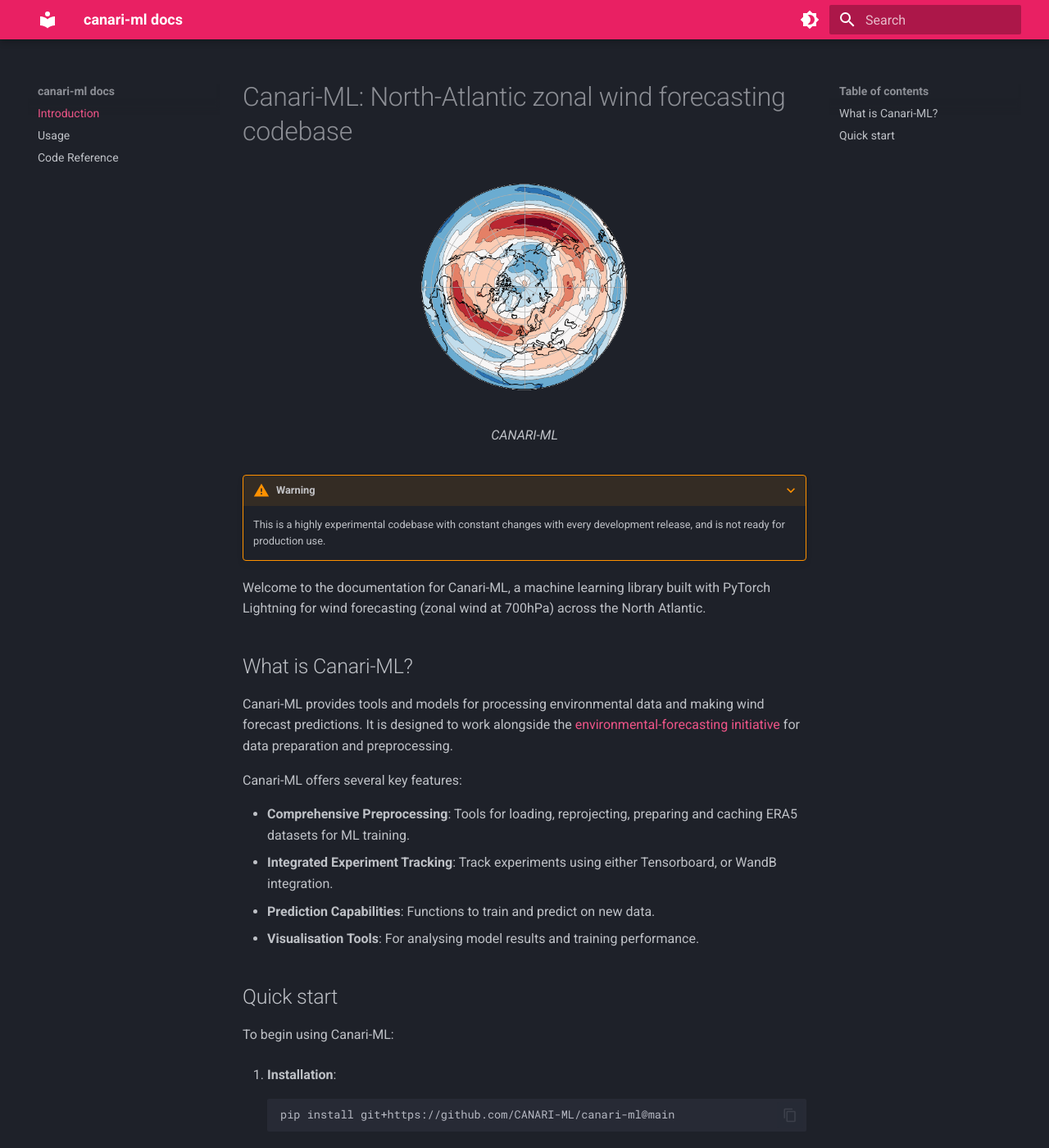
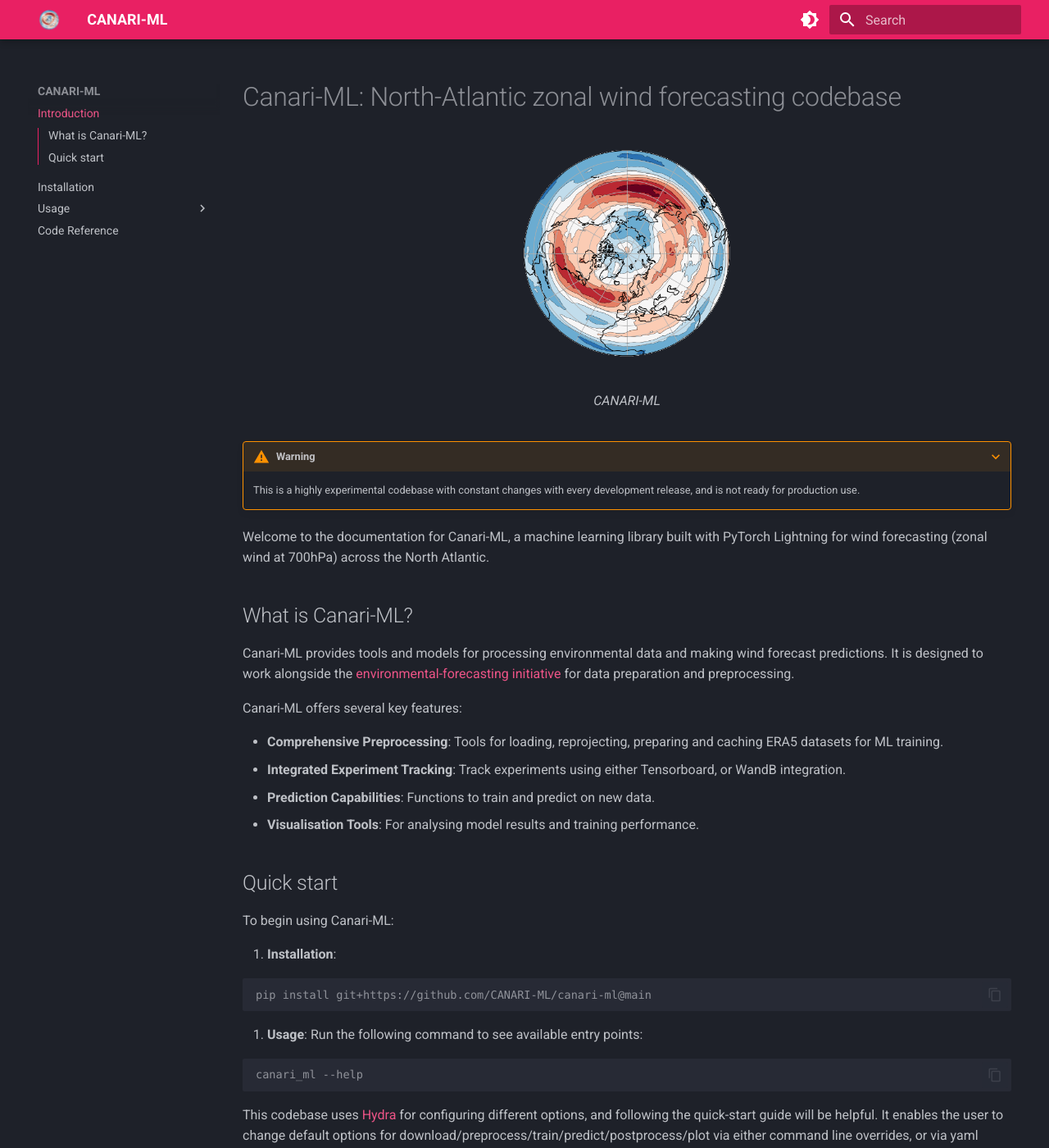
Before and after one commit to CANARI-ML/canari-ml, an MkDocs documentation site: the page built from docs/index.md, in a window 1280 px wide and 1400 px high. Shown: the whole window at 82% size. Built offline with MkDocs 1.6.1 and Material for MkDocs 9.7.7, drawn with Linux system fonts in a browser that asks for light colours; some web fonts are replaced; plug-ins that fetch from the network failed and are left out; some of the changed text lies outside the part shown.

Commit message:
docs: Significant mkdocs configuration updates, add plugins/extensions
Refs: #28

````diff
--- a/docs/index.md
+++ b/docs/index.md
@@ -26,13 +26,15 @@
 To begin using Canari-ML:
 
 1. **Installation**:
-``` bash
+
+``` console
 pip install git+https://github.com/CANARI-ML/canari-ml@main
 ```
 
 2. **Usage**:
 Run the following command to see available entry points:
-``` bash
+
+``` console
 canari_ml --help
 ```
 
--- a/mkdocs.yml
+++ b/mkdocs.yml
@@ -1,7 +1,7 @@
-site_name: canari-ml docs
+site_name: CANARI-ML
 theme:
   name: material
-  highlightjs: true
+  highlightjs: false
   color_mode: dark
   palette:
     # Palette toggle for dark mode
@@ -11,18 +11,45 @@
         icon: material/brightness-4
         name: Switch to light mode
     # Palette toggle for light mode
-    - scheme: default
+    - scheme: darkly
       primary: cyan
       toggle:
         icon: material/brightness-7
         name: Switch to dark mode
+  font:
+    text: Roboto
+    code: Red Hat Mono
+  logo: assets/images/canari-hero-image.png
+  favicon: assets/images/canari-hero-image.png
   features:
     - content.code.copy
     - search.highlight
     - search.share
+    - navigation.instant
+    - navigation.instant.prefetch # Will start to fetch a page once the user hovers over a link
+    - navigation.tracking
+    # - navigation.expand
+    - navigation.path
+    - toc.follow
+    - toc.integrate
+    - navigation.top
+    - search.suggest
+    - search.highlight
+    - navigation.footer
 
+# copyright: MIT License; 2025 British Antarctic Survey
+copyright: <a href="https://github.com/CANARI-ML/canari-ml/blob/main/LICENSE">MIT License</a> | 2025 | British Antarctic Survey
 extra:
   generator: false
+  social:
+    - icon: fontawesome/solid/globe
+      link: https://www.bas.ac.uk/project/canari/
+    - icon: fontawesome/brands/linkedin
+      link: https://www.linkedin.com/in/bryn-noel-ubald/
+    - icon: simple/github
+      link: https://github.com/canari-ml/canari-ml/
+    - icon: fontawesome/brands/bluesky
+      link: https://bsky.app/profile/brynnoelubald.bsky.social
 
 plugins:
   - search:
@@ -51,6 +78,7 @@
   - literate-nav:
       nav_file: SUMMARY.md
   - section-index
+  - privacy
 
 markdown_extensions:
   - admonition
@@ -69,5 +97,12 @@
 
 nav:
   - Introduction: index.md
-  - Usage: usage.md
+  - Installation: installation.md
+  - Usage:
+    - Download: download.md
+    - Generate dataset: preprocess.md
+    - Train: train.md
+    - Predict: predict.md
+    - Postprocess: postprocess.md
+    - Plot: plot.md
   - Code Reference: reference/
````
